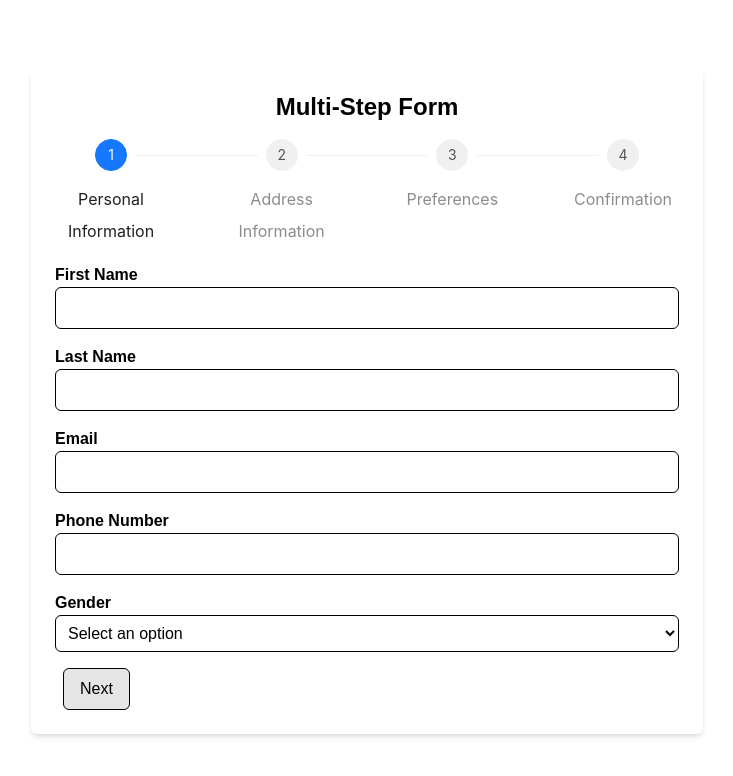
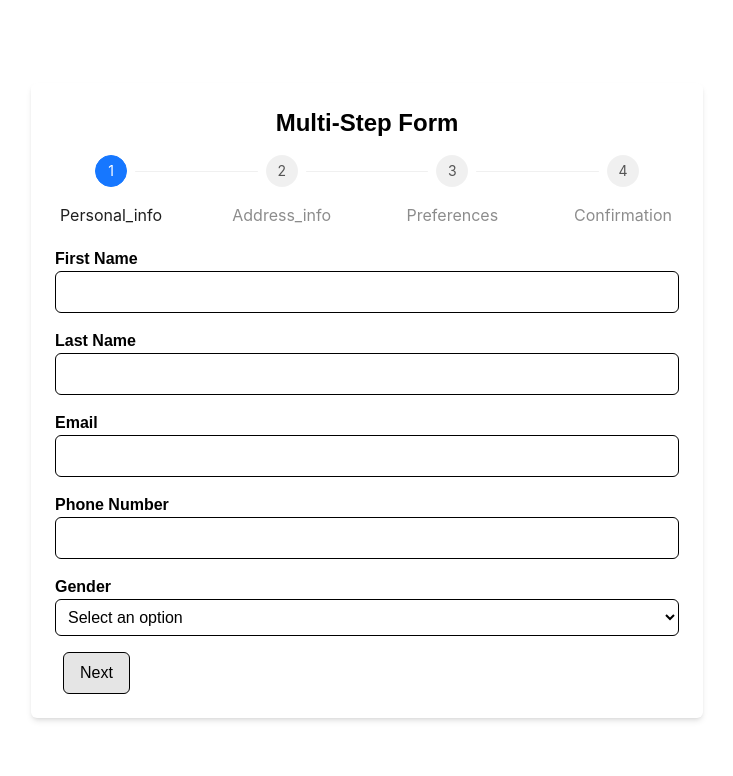
Before and after one commit to ShashankSMogaveera/Dynamic-Form, a Next.js app: page /form in a window 1280 px wide. Shown: the top 776 px of the page, without its empty margins (273-1006 px from the left). Built offline with nearby package versions, Linux system fonts and the light colour scheme.

Commit message:
added navigation using progress bar

```diff
--- a/app/components/Reusable/ProgressBar.tsx
+++ b/app/components/Reusable/ProgressBar.tsx
@@ -31,9 +31,6 @@ const ProgressBar: React.FC<ProgressBarComponentProps> = ({ itemList }) => {
       alert('fill all required data to navigate')
     }
   }
-
-  // console.log(current)
-  // console.log(steps[current])
   return (
     <main className="my-4">
       <Steps
--- a/app/components/Specialized/MultiStepForm.tsx
+++ b/app/components/Specialized/MultiStepForm.tsx
@@ -21,9 +21,10 @@ const MultiStepForm = ({ config }: MultiStepFormProps) => {
   const [isSubmitted, setIsSubmitted] = useState(false);
 
   const stepIndex = config.steps.findIndex((s: any) => {
-    return s.label === stepName
-
-});
+    console.log('config step '+s.name);
+    console.log("step name ",stepName);
+    return s.name === stepName});
+  console.log(stepIndex)
   useEffect(() => {
     if (stepIndex !== -1) {
       dispatch(updateStepName(config.steps[stepIndex].name));
--- a/app/form/page.tsx
+++ b/app/form/page.tsx
@@ -14,7 +14,7 @@ export default function FormPage() {
   useEffect(() => {
     dispatch(initializeForm(formConfig));
   }, [dispatch]);
-  const itemlist= formConfig.steps.map(item=> ({title: item.label}))
+  const itemlist= formConfig.steps.map(item=> ({title: item.name}))
   return (
     <div
       className="min-h-screen flex flex-col items-center justify-center p-10"
```
